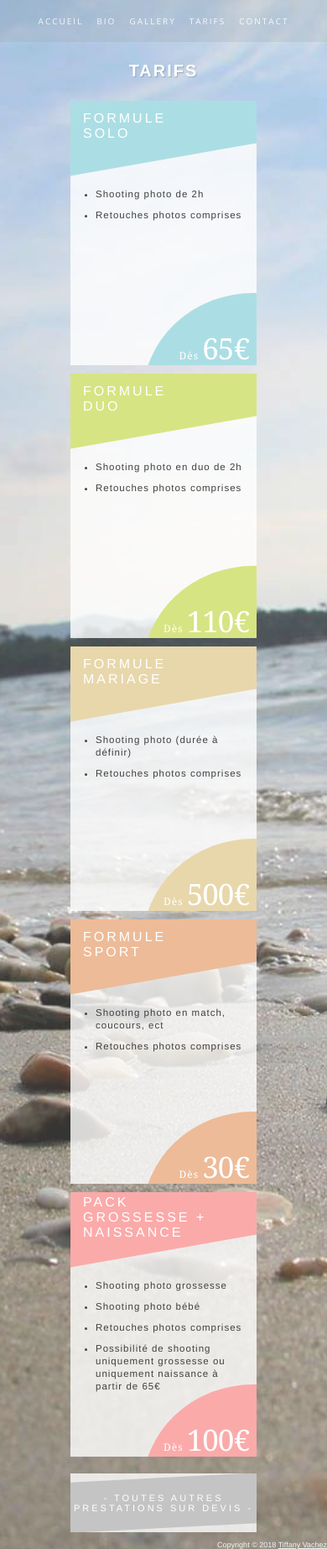
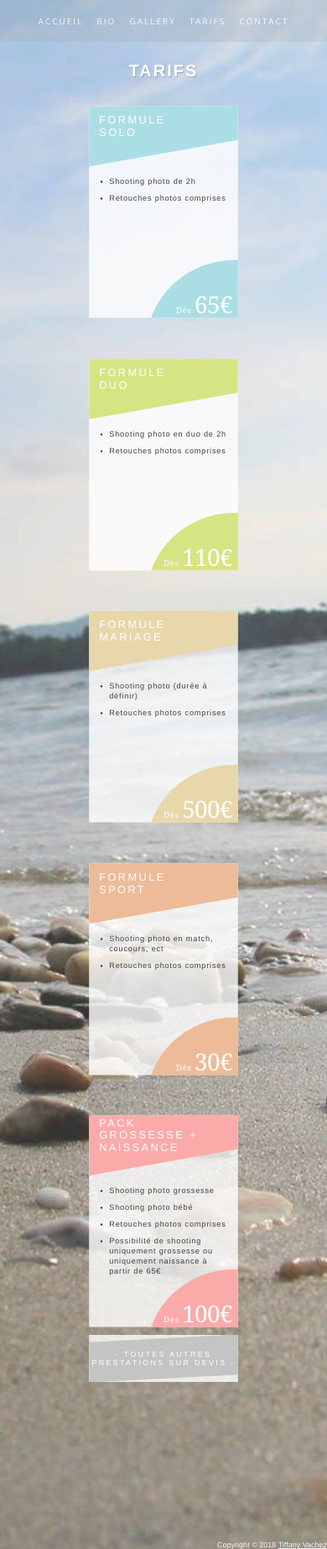
Before and after one commit to zappamarie/loopings-pictures, a Jekyll site: the page built from prices.html, in a window 390 px wide. Shown: the whole page at 84% size. Built offline with Jekyll 4.4.1, drawn with Linux system fonts in a browser that asks for light colours; nearby versions of some CDN libraries.

Commit message:
improve tablet

```diff
--- a/_sass/_base.scss
+++ b/_sass/_base.scss
@@ -144,6 +144,10 @@ nav {
   z-index: 2;
   filter: drop-shadow(3px 3px 3px black);
   width: 200px;
+
+  @media screen and (max-width: 768px) {
+    width: 120px;
+  }
 }
 .swiper-container {
  width: 100%;
@@ -170,6 +174,9 @@ nav {
  width: 8%;
  height: 100%;
  opacity: 0.4;
+ @media screen and (max-width: 768px) {
+    width: 20%;
+  }
 }
 .gallery-thumbs .swiper-slide-active {
  opacity: 1;
--- a/_sass/_contact.scss
+++ b/_sass/_contact.scss
@@ -29,10 +29,12 @@
   display: flex;
   flex-direction: column;
   height: 100%;
+  justify-content: center;
   overflow-y: scroll;
   width: 100%;
 
   @media screen and (max-width: 768px) {
+    justify-content: flex-start;
     padding: 60px 0 10px 0;
   }
 }
@@ -59,6 +61,10 @@
   position: relative;
   width: 1000px;
 
+  @media screen and (max-width: 1024px) {
+    padding: 40px;
+    width: 90%;
+  }
   @media screen and (max-width: 768px) {
     padding: 20px;
     width: 95%;
--- a/_sass/_prices.scss
+++ b/_sass/_prices.scss
@@ -29,10 +29,12 @@
   display: flex;
   flex-direction: column;
   height: 100%;
+  justify-content: center;
   overflow-y: scroll;
   width: 100%;
 
   @media screen and (max-width: 768px) {
+    justify-content: flex-start;
     padding: 60px 0 10px 0;
   }
 }
@@ -55,6 +57,10 @@
   justify-content: center;
   margin-top: 40px;
 
+  @media screen and (max-width: 1024px) {
+    margin-top: 0;
+  }
+
   @media screen and (max-width: 768px) {
     display: block;
     margin-top: 0;
@@ -73,9 +79,14 @@
   position: relative;
   width: 222px;
 
+  @media screen and (max-width: 1024px) {
+    margin: -14.5px;
+    transform: scale(0.8);
+  }
   @media screen and (max-width: 768px) {
     height: 315px;
   }
+
 }
 
 .prices__block--long {
```
